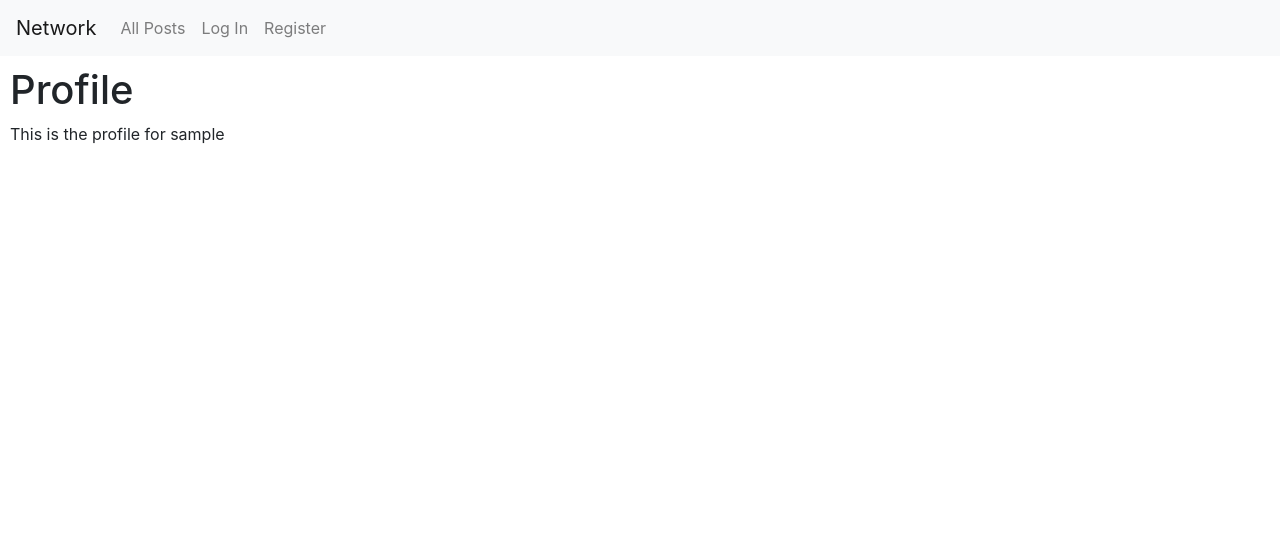
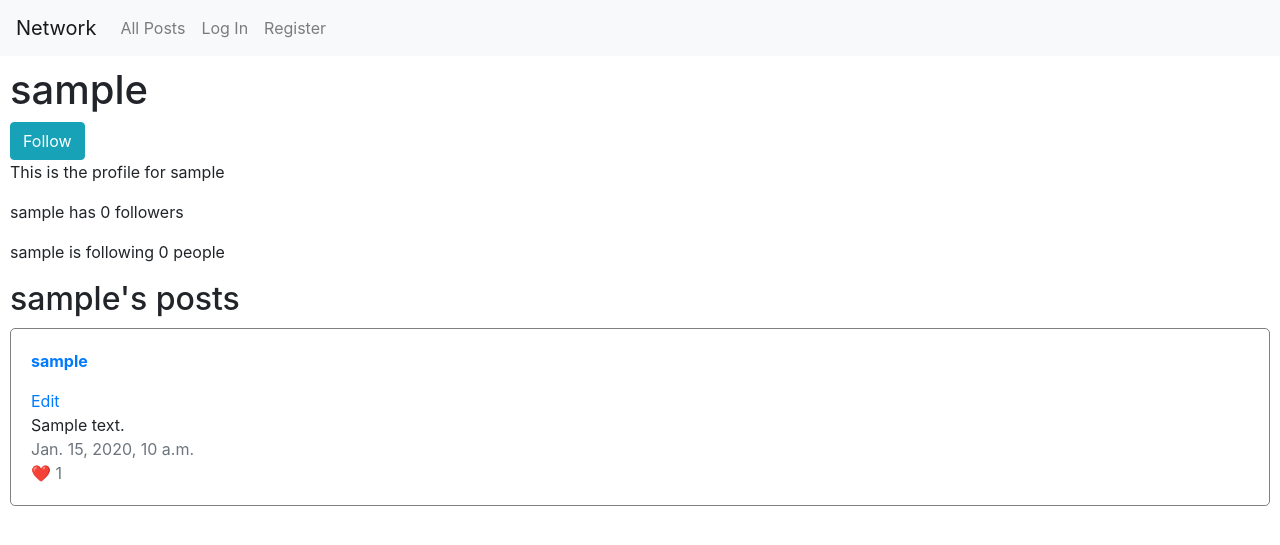
Before and after one commit to maxdemaio/Network, a Django app: a page that uses network/templates/network/layout.html in a window 1280 px wide. Shown: the top 545 px of the page. Run offline with Django 3.2, Linux system fonts and the light colour scheme; tables that the repository leaves empty hold one stand-in row (values such as "Sample post"); some libraries are stand-ins or nearby versions.

Commit message:
Added header section to template, added posts to profile and a follow button

```diff
--- /dev/null
+++ b/network/static/network/profile.js
@@ -0,0 +1,10 @@
+document.addEventListener("DOMContentLoaded", function() {
+    follow_button = document.querySelector("#follow-button");
+    follow_button.onclick = () => {
+        if (follow_button.innerHTML === "Follow") {
+            follow_button.innerHTML = "Following";
+        } else {
+            follow_button.innerHTML = "Follow";
+        }
+    };
+});
--- a/network/templates/network/layout.html
+++ b/network/templates/network/layout.html
@@ -7,6 +7,7 @@
         <link rel="stylesheet" href="https://stackpath.bootstrapcdn.com/bootstrap/4.4.1/css/bootstrap.min.css" integrity="sha384-Vkoo8x4CGsO3+Hhxv8T/Q5PaXtkKtu6ug5TOeNV6gBiFeWPGFN9MuhOf23Q9Ifjh" crossorigin="anonymous">
         <link href="{% static 'network/styles.css' %}" rel="stylesheet">
     </head>
+    {% block head %}{% endblock %}
     <body>
 
         <nav class="navbar navbar-expand-lg navbar-light bg-light">
--- a/network/templates/network/profile.html
+++ b/network/templates/network/profile.html
@@ -1,8 +1,38 @@
 {% extends "network/layout.html" %}
 
+{% block head %}
+<script src="/static/network/profile.js"></script>
+{% endblock %}
+
 {% block body %}
-<h1>Profile</h1>
+<h1>{{ user }}</h1>
+<button id="follow-button" type="button" class="btn btn-info">Follow</button>
 
-<p>This is the profile for {{ user }} </p>
+<p>This is the profile for {{ user }}</p>
+
+<p>{{ user }} has <span>0</span> followers</p>
+<p>{{ user }} is following <span>0</span> people</p>
+
+<h2>{{ user }}'s posts</h2>
+<div class="posts-section">
+    {% for post in userPosts %}
+    <div class="post">
+        <p><a href="{% url 'profile' post.user %}"><strong>{{ post.user }}</strong></a></p>
+        <div>
+            <a href="#">Edit</a>
+        </div>
+
+        {{ post.content }}
+
+        <div class="text-muted">
+            {{ post.time_posted }}
+        </div>
+
+        <div>
+            ❤️ <span class="text-muted">{{ post.like_count }}</span>
+        </div>
+    </div>
+    {% endfor %}
+</div>
 
 {% endblock %}
--- a/network/views.py
+++ b/network/views.py
@@ -102,6 +102,17 @@ def register(request):
 
 
 def profile(request, user):
+    """ Profile page for a user """
+    # Get posts for current user
+    currentUserID = User.objects.get(username=user).id
+    userPosts = Posts.objects.filter(user_id=currentUserID)
+
+    # TODO
+    # Get following/follower count for current user
+    following = UserFollowing.objects.filter(user_id=currentUserID)
+    print(following)
+
     return render(request, "network/profile.html", {
-        "user": user
+        "user": user,
+        "userPosts": userPosts,
     })
```
